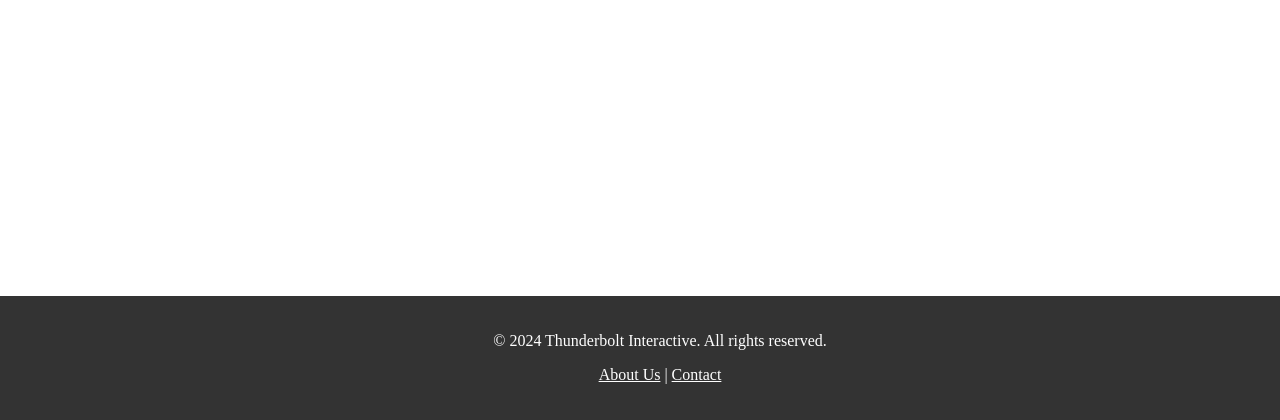
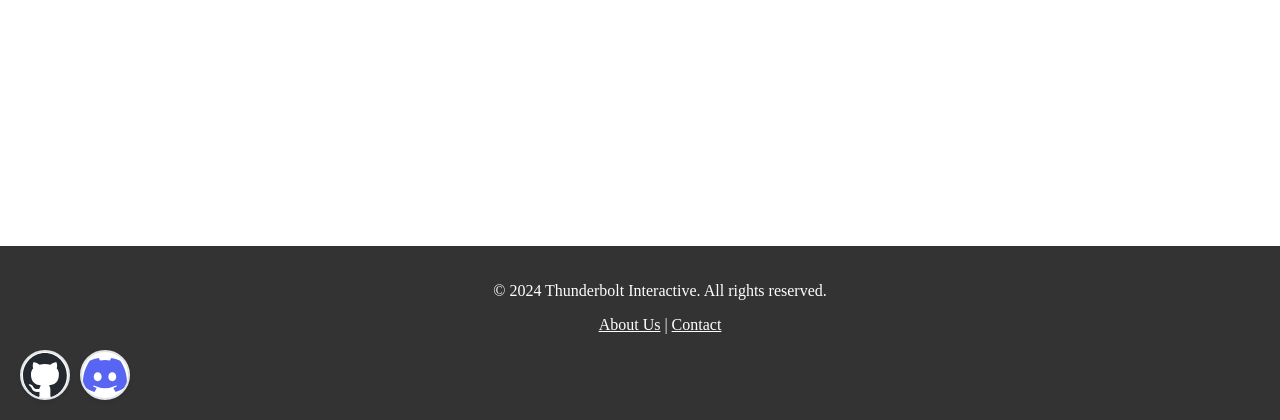
Before and after one commit to APersonIThink12/website, a Flask app: page / in a window 1280 px wide. Shown: the part 380-800 px from the top of the page. Run offline with Flask 3, Linux system fonts and the light colour scheme.

Commit message:
Added links to Discord and Github

```diff
--- a/static/style.css
+++ b/static/style.css
@@ -342,6 +342,7 @@ html, body {
 .contact1::after {
     content: "Theodore Cromwell";
     opacity: 0; /* Hidden by default */
+    left: -15px;
 }
 
 .contact1:hover::before {
@@ -375,6 +376,7 @@ html, body {
 .contact2::after {
     content: "Jaxon DesLauriers";
     opacity: 0; /* Hidden by default */
+    left: -35px;
 }
 
 .contact2:hover::before {
@@ -469,3 +471,59 @@ html, body {
     z-index: 999;
     left: 920px;
 }
+.button-container {
+  display: flex; /* Aligns the buttons side by side */
+  gap: 10px; /* Adds space between the buttons */
+}
+
+.githubBtn {
+  width: 50px;
+  height: 50px;
+  background-color: #fff;
+  border: 2px solid #e1e4e8;
+  border-radius: 50%;
+  display: flex;
+  align-items: center;
+  justify-content: center;
+  cursor: pointer;
+  overflow: hidden;
+  box-shadow: 0 2px 4px rgba(0, 0, 0, 0.1);
+  transition: background-color 0.3s, transform 0.2s;
+}
+
+.githubBtn:hover {
+  background-color: #f6f8fa;
+  transform: scale(1.05);
+}
+
+.githubBtn img {
+  width: 130%;
+  height: 130%;
+  object-fit: contain;
+}
+
+.discordBtn {
+  width: 50px;
+  height: 50px;
+  background-color: #fff;
+  border: 2px solid #e1e4e8;
+  border-radius: 50%;
+  display: flex;
+  align-items: center;
+  justify-content: center;
+  cursor: pointer;
+  overflow: hidden;
+  box-shadow: 0 2px 4px rgba(0, 0, 0, 0.1);
+  transition: background-color 0.3s, transform 0.2s;
+}
+
+.discordBtn:hover {
+  background-color: #f6f8fa;
+  transform: scale(1.05);
+}
+
+.discordBtn img {
+  width: 130%;
+  height: 130%;
+  object-fit: contain;
+}
--- a/templates/base.html
+++ b/templates/base.html
@@ -34,6 +34,19 @@
     <div class="footer-content">
       <p class="footerText1">&copy; 2024 Thunderbolt Interactive. All rights reserved.</p>
       <p class="footerText2"><a href="/about">About Us</a> | <a href="/contact">Contact</a></p>
+
+
+<div class="button-container">
+  <button class="githubBtn" onclick="location.href='https://github.com/APersonIThink12'">
+    <img src="{{ url_for('static', filename='githubImg.svg') }}" alt="Link to Company GitHub">
+  </button>
+  <button class="discordBtn" onclick="location.href='https://discord.gg/UkvkfPk9Rf'">
+    <img src="{{ url_for('static', filename='discordImg.svg') }}" alt="Link to Company Discord Server">
+  </button>
+</div>
+
+
+
     </div>
   </footer>
 
```
Also changed, not shown: static/discordImg.svg (added), static/githubImg.svg (added).
